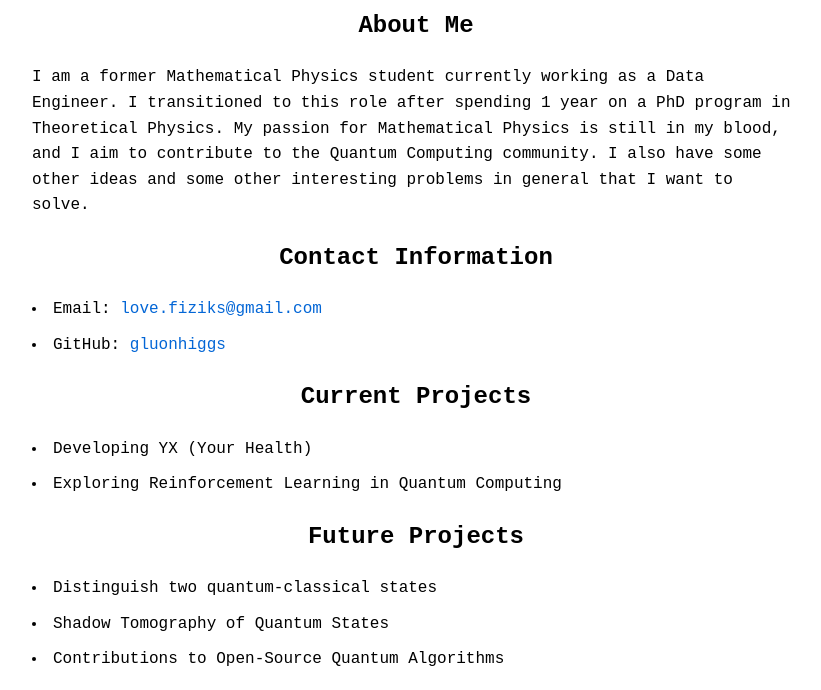
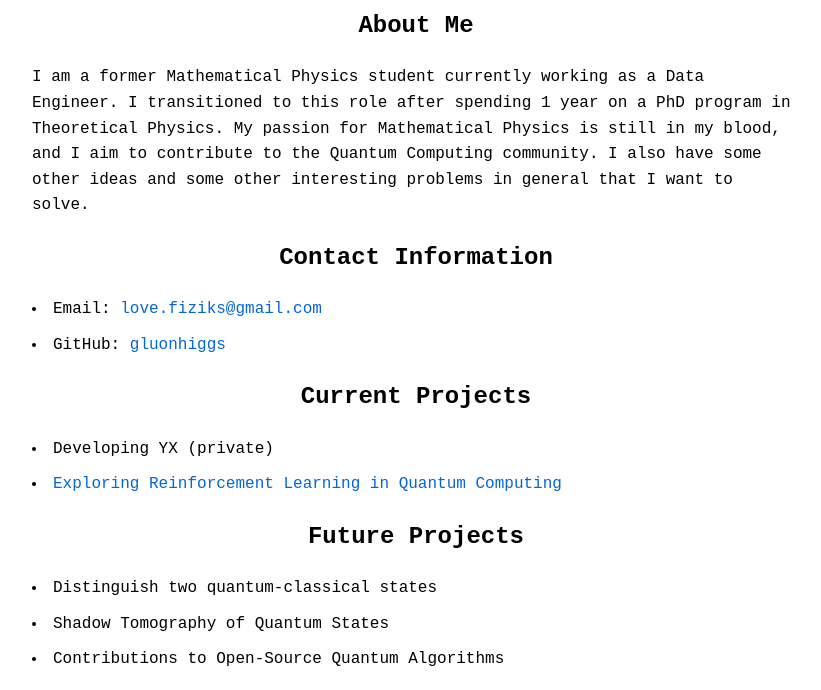
Before and after one commit to gluonhiggs/gluonhiggs.github.io, a plain HTML site: page index.html in a window 1280 px wide. Shown: the part 87-777 px from the top of the page, without its empty margins (224-1045 px from the left). Drawn offline with Linux system fonts and the light colour scheme.

Commit message:
Update index.html

```diff
--- a/index.html
+++ b/index.html
@@ -50,8 +50,8 @@
 
   <h2>Current Projects</h2>
   <ul>
-    <li>Developing YX (Your Health)</li>
-    <li>Exploring Reinforcement Learning in Quantum Computing</li>
+    <li>Developing YX (private)</li>
+    <li><a href="https://github.com/gluonhiggs/QuantumCompiler">Exploring Reinforcement Learning in Quantum Computing</a></li>
   </ul>
 
   <h2>Future Projects</h2>
```
